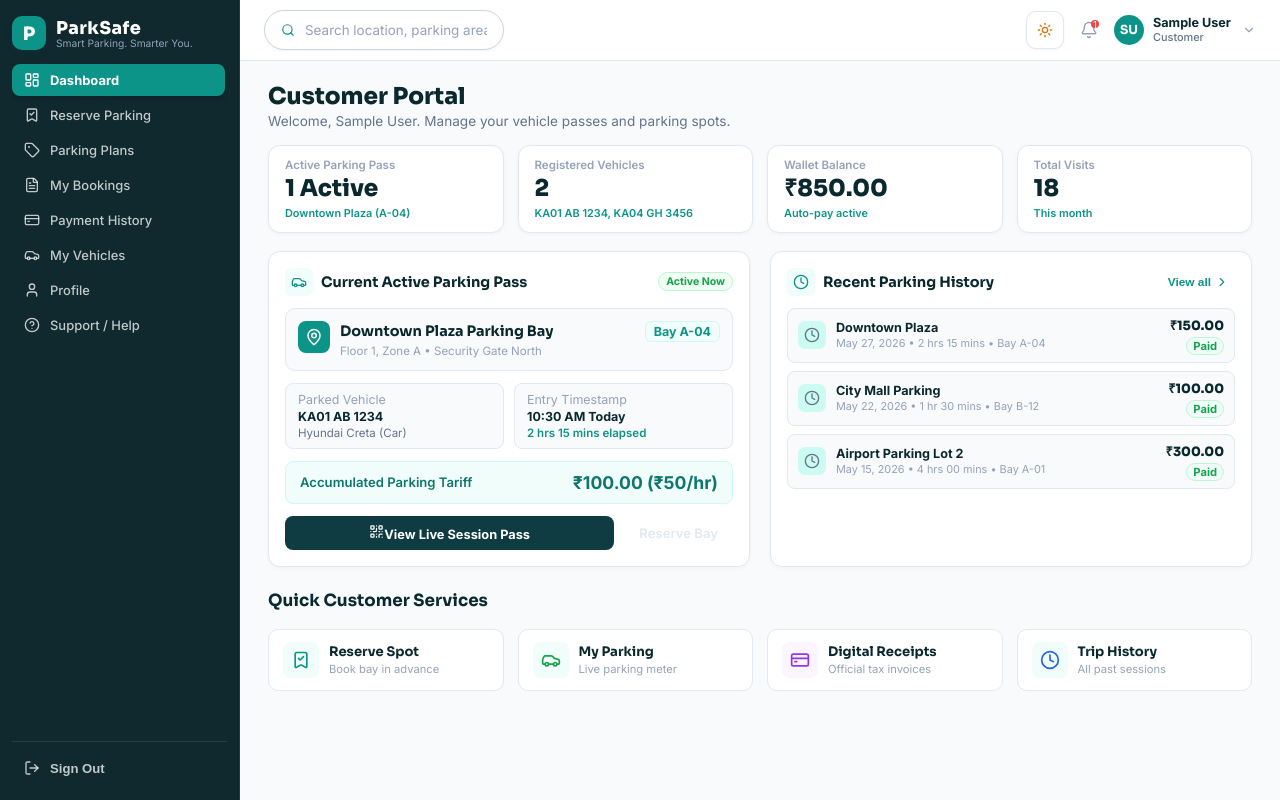
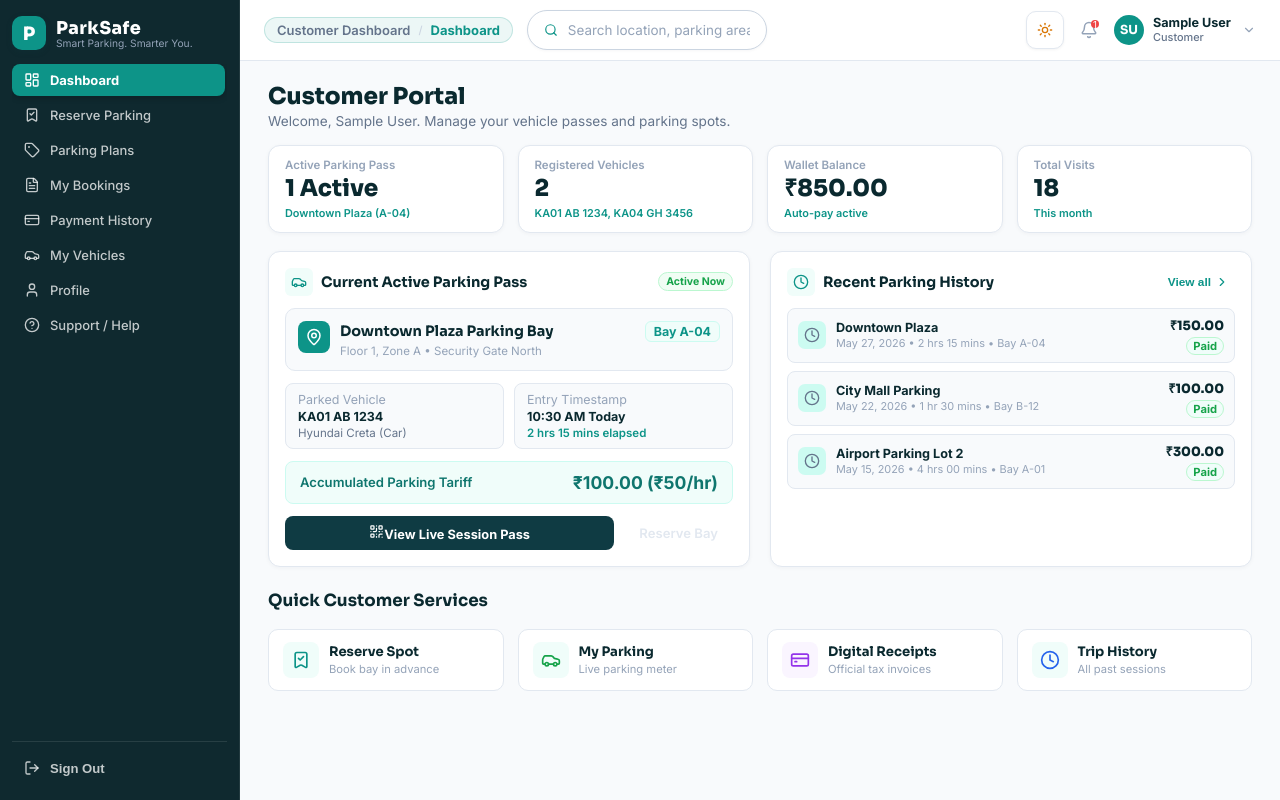
Before and after one commit to laibatajshaik/parking-management, a React (Vite) app in the folder frontend/: page /customer/dashboard in a window 1280 px wide. Built offline with nearby package versions, Linux system fonts and the light colour scheme; no server answers; sample sign-in values are in the browser's storage.

Commit message:
updated routes

```diff
--- a/frontend/src/pages/admin/AdminDashboard.jsx
+++ b/frontend/src/pages/admin/AdminDashboard.jsx
@@ -1,6 +1,6 @@
 import { API_BASE_URL } from "../../config/api.js";
 import { useState, useEffect } from "react";
-import { useNavigate } from "react-router-dom";
+import { useNavigate, useParams } from "react-router-dom";
 import {
   LayoutDashboard,
   Car,
@@ -82,9 +82,37 @@ const INITIAL_24_SLOTS = [
 
 export default function AdminDashboard({ setView }) {
   const navigate = useNavigate();
-  const [activeTab, setActiveTab] = useState("dashboard");
+  const { tab } = useParams();
+  const [activeTab, setActiveTab] = useState(() => tab || "dashboard");
   const [isMobileNavOpen, setIsMobileNavOpen] = useState(false);
   const [statusActionMessage, setStatusActionMessage] = useState("");
+
+  useEffect(() => {
+    if (tab && tab !== activeTab) {
+      const match = ADMIN_SIDEBAR_ITEMS.find((item) => item.id === tab);
+      if (match) {
+        setActiveTab(tab);
+      }
+    } else if (!tab && activeTab !== "dashboard") {
+      setActiveTab("dashboard");
+    }
+  }, [tab, activeTab]);
+
+  useEffect(() => {
+    const current = ADMIN_SIDEBAR_ITEMS.find((item) => item.id === activeTab);
+    const label = current ? current.label : "Dashboard Overview";
+    document.title = `Admin Dashboard - ${label} | ParkSafe`;
+  }, [activeTab]);
+
+  const handleTabChange = (itemId) => {
+    setActiveTab(itemId);
+    setIsMobileNavOpen(false);
+    if (itemId === "dashboard") {
+      navigate("/admin/dashboard");
+    } else {
+      navigate(`/admin/dashboard/${itemId}`);
+    }
+  };
 
   const [usersList, setUsersList] = useState([]);
   const [vehiclesList, setVehiclesList] = useState([]);
@@ -319,8 +347,7 @@ export default function AdminDashboard({ setView }) {
                 className={`pw-sidebar-item ${isActive ? "active" : item.isWorking ? "" : "disabled"}`}
                 onClick={() => {
                   if (item.isWorking) {
-                    setActiveTab(item.id);
-                    setIsMobileNavOpen(false);
+                    handleTabChange(item.id);
                   }
                 }}
                 title={item.isWorking ? "" : `${item.label} (Module disabled)`}
@@ -358,6 +385,13 @@ export default function AdminDashboard({ setView }) {
             >
               <Menu size={18} />
             </button>
+            <div className="pw-topbar-breadcrumb">
+              <span className="pw-breadcrumb-role">Admin Dashboard</span>
+              <span className="pw-breadcrumb-sep">/</span>
+              <span className="pw-breadcrumb-module">
+                {ADMIN_SIDEBAR_ITEMS.find((i) => i.id === activeTab)?.label || "Overview"}
+              </span>
+            </div>
             <div className="pw-topbar-search">
               <Search size={14} className="pw-search-icon" />
               <input
@@ -404,7 +438,7 @@ export default function AdminDashboard({ setView }) {
             <AdminOverview
               metrics={metrics}
               recentBookings={recentBookings}
-              setActiveTab={setActiveTab}
+              setActiveTab={handleTabChange}
             />
           )}
 
--- a/frontend/src/pages/customer/CustomerDashboard.jsx
+++ b/frontend/src/pages/customer/CustomerDashboard.jsx
@@ -1,5 +1,5 @@
 import { useState, useEffect } from "react";
-import { useNavigate } from "react-router-dom";
+import { useNavigate, useParams } from "react-router-dom";
 import { LayoutDashboard, BookmarkCheck, FileText, CreditCard, Car, Tag, User, HelpCircle, Bell, LogOut, Menu, Search, MapPin, ChevronDown, Crown } from "lucide-react";
 import CustomerOverview from "./CustomerOverview.jsx";
 import MyParking from "./MyParking.jsx";
@@ -25,10 +25,38 @@ const CUSTOMER_SIDEBAR_ITEMS = [
 
 export default function CustomerDashboard({ setView }) {
   const navigate = useNavigate();
-  const [activeTab, setActiveTab] = useState("dashboard");
+  const { tab } = useParams();
+  const [activeTab, setActiveTab] = useState(() => tab || "dashboard");
   const [isMobileNavOpen, setIsMobileNavOpen] = useState(false);
   const [selectedReceiptForView, setSelectedReceiptForView] = useState(null);
   const [selectedPlanForReserve, setSelectedPlanForReserve] = useState(null);
+
+  useEffect(() => {
+    if (tab && tab !== activeTab) {
+      const match = CUSTOMER_SIDEBAR_ITEMS.find((item) => item.id === tab);
+      if (match) {
+        setActiveTab(tab);
+      }
+    } else if (!tab && activeTab !== "dashboard") {
+      setActiveTab("dashboard");
+    }
+  }, [tab, activeTab]);
+
+  useEffect(() => {
+    const current = CUSTOMER_SIDEBAR_ITEMS.find((item) => item.id === activeTab);
+    const label = current ? current.label : "Dashboard";
+    document.title = `Customer Dashboard - ${label} | ParkSafe`;
+  }, [activeTab]);
+
+  const handleTabChange = (itemId) => {
+    setActiveTab(itemId);
+    setIsMobileNavOpen(false);
+    if (itemId === "dashboard") {
+      navigate("/customer/dashboard");
+    } else {
+      navigate(`/customer/dashboard/${itemId}`);
+    }
+  };
 
   const [currentUser, setCurrentUser] = useState(() => {
     try {
@@ -125,12 +153,12 @@ export default function CustomerDashboard({ setView }) {
 
   const handleViewReceipt = (payment) => {
     setSelectedReceiptForView(payment);
-    setActiveTab("digital-receipts");
+    handleTabChange("digital-receipts");
   };
 
   const handleSelectPlanAndReserve = (plan) => {
     setSelectedPlanForReserve(plan);
-    setActiveTab("reserve-parking");
+    handleTabChange("reserve-parking");
   };
 
   const getPageTitle = () => {
@@ -185,8 +213,7 @@ export default function CustomerDashboard({ setView }) {
                 className={`pw-sidebar-item ${isActive ? "active" : item.isWorking ? "" : "disabled"}`}
                 onClick={() => {
                   if (item.isWorking) {
-                    setActiveTab(item.id);
-                    setIsMobileNavOpen(false);
+                    handleTabChange(item.id);
                   }
                 }}
                 title={item.isWorking ? "" : `${item.label} (Module disabled)`}
@@ -236,6 +263,13 @@ export default function CustomerDashboard({ setView }) {
             >
               <Menu size={18} />
             </button>
+            <div className="pw-topbar-breadcrumb">
+              <span className="pw-breadcrumb-role">Customer Dashboard</span>
+              <span className="pw-breadcrumb-sep">/</span>
+              <span className="pw-breadcrumb-module">
+                {CUSTOMER_SIDEBAR_ITEMS.find((i) => i.id === activeTab)?.label || "Dashboard"}
+              </span>
+            </div>
             <div className="pw-topbar-search">
               <Search size={14} className="pw-search-icon" />
               <input
@@ -297,7 +331,7 @@ export default function CustomerDashboard({ setView }) {
             <CustomerOverview
               currentUser={currentUser}
               recentParkings={recentParkings}
-              setActiveTab={setActiveTab}
+              setActiveTab={handleTabChange}
               isPremiumActive={isPremiumActive}
               premiumPlanInfo={premiumPlanInfo}
             />
@@ -306,7 +340,7 @@ export default function CustomerDashboard({ setView }) {
           {activeTab === "reserve-parking" && (
             <ReserveParking
               loggedInUser={currentUser}
-              onNavigate={(tab) => setActiveTab(tab)}
+              onNavigate={(tab) => handleTabChange(tab)}
               isPremiumActive={isPremiumActive}
               premiumPlanInfo={premiumPlanInfo}
               onActivatePremium={handleActivatePremium}
@@ -325,7 +359,7 @@ export default function CustomerDashboard({ setView }) {
           {activeTab === "my-parking" && (
             <MyParking
               loggedInUser={currentUser}
-              onNavigate={(tab) => setActiveTab(tab)}
+              onNavigate={(tab) => handleTabChange(tab)}
               isPremiumActive={isPremiumActive}
               premiumPlanInfo={premiumPlanInfo}
             />
@@ -333,7 +367,7 @@ export default function CustomerDashboard({ setView }) {
 
           {activeTab === "parking-history" && (
             <ParkingHistory
-              onNavigate={(tab) => setActiveTab(tab)}
+              onNavigate={(tab) => handleTabChange(tab)}
               isPremiumActive={isPremiumActive}
             />
           )}
@@ -357,7 +391,7 @@ export default function CustomerDashboard({ setView }) {
               currentUser={currentUser}
               isPremiumActive={isPremiumActive}
               premiumPlanInfo={premiumPlanInfo}
-              onNavigateToPlans={() => setActiveTab("parking-plans")}
+              onNavigateToPlans={() => handleTabChange("parking-plans")}
             />
           )}
 
--- a/frontend/src/pages/staff/StaffDashboard.jsx
+++ b/frontend/src/pages/staff/StaffDashboard.jsx
@@ -1,6 +1,6 @@
 import { API_BASE_URL } from "../../config/api.js";
 import { useState, useEffect } from "react";
-import { useNavigate } from "react-router-dom";
+import { useNavigate, useParams } from "react-router-dom";
 import { LayoutDashboard, Calculator, Car, Calendar, MapPin, CreditCard, FileText, BarChart3, HelpCircle, Bell, LogOut as LogOutIcon, Search, Menu, CheckCircle, ChevronDown } from "lucide-react";
 import StaffOverview from "./StaffOverview.jsx";
 import VehicleEntry from "./VehicleEntry.jsx";
@@ -29,10 +29,38 @@ const STAFF_SIDEBAR_ITEMS = [
 
 export default function StaffDashboard({ setView }) {
   const navigate = useNavigate();
-  const [activeTab, setActiveTab] = useState("fee-calculation");
+  const { tab } = useParams();
+  const [activeTab, setActiveTab] = useState(() => tab || "dashboard");
   const [isMobileNavOpen, setIsMobileNavOpen] = useState(false);
   const [statusActionMessage, setStatusActionMessage] = useState("");
   const [selectedVehicleForPayment, setSelectedVehicleForPayment] = useState(null);
+
+  useEffect(() => {
+    if (tab && tab !== activeTab) {
+      const match = STAFF_SIDEBAR_ITEMS.find((item) => item.id === tab);
+      if (match) {
+        setActiveTab(tab);
+      }
+    } else if (!tab && activeTab !== "dashboard") {
+      setActiveTab("dashboard");
+    }
+  }, [tab, activeTab]);
+
+  useEffect(() => {
+    const current = STAFF_SIDEBAR_ITEMS.find((item) => item.id === activeTab);
+    const label = current ? current.label : "Dashboard";
+    document.title = `Staff Dashboard - ${label} | ParkSafe`;
+  }, [activeTab]);
+
+  const handleTabChange = (itemId) => {
+    setActiveTab(itemId);
+    setIsMobileNavOpen(false);
+    if (itemId === "dashboard") {
+      navigate("/staff/dashboard");
+    } else {
+      navigate(`/staff/dashboard/${itemId}`);
+    }
+  };
 
   const [metrics, setMetrics] = useState({
     todayBookings: "42",
@@ -108,11 +136,11 @@ export default function StaffDashboard({ setView }) {
 
   const handleSelectVehicleForPayment = (veh) => {
     setSelectedVehicleForPayment(veh);
-    setActiveTab("payment");
+    handleTabChange("payment");
   };
 
   const handleNavigateToEntryWithSlot = () => {
-    setActiveTab("vehicle-entry");
+    handleTabChange("vehicle-entry");
   };
 
   const getPageTitle = () => {
@@ -171,8 +199,7 @@ export default function StaffDashboard({ setView }) {
                 className={`pw-sidebar-item ${isActive ? "active" : item.isWorking ? "" : "disabled"}`}
                 onClick={() => {
                   if (item.isWorking) {
-                    setActiveTab(item.id);
-                    setIsMobileNavOpen(false);
+                    handleTabChange(item.id);
                   }
                 }}
                 title={item.isWorking ? "" : `${item.label} (Module disabled)`}
@@ -210,6 +237,13 @@ export default function StaffDashboard({ setView }) {
             >
               <Menu size={18} />
             </button>
+            <div className="pw-topbar-breadcrumb">
+              <span className="pw-breadcrumb-role">Staff Dashboard</span>
+              <span className="pw-breadcrumb-sep">/</span>
+              <span className="pw-breadcrumb-module">
+                {STAFF_SIDEBAR_ITEMS.find((i) => i.id === activeTab)?.label || "Dashboard"}
+              </span>
+            </div>
             <div className="pw-topbar-search">
               <Search size={14} className="pw-search-icon" />
               <input
@@ -267,7 +301,7 @@ export default function StaffDashboard({ setView }) {
             <StaffOverview
               metrics={metrics}
               recentEntries={recentEntries}
-              setActiveTab={setActiveTab}
+              setActiveTab={handleTabChange}
             />
           )}
 
@@ -275,7 +309,7 @@ export default function StaffDashboard({ setView }) {
             <FeeCalculation
               onProceedToPayment={(calcData) => {
                 setSelectedVehicleForPayment(calcData);
-                setActiveTab("payment");
+                handleTabChange("payment");
               }}
             />
           )}
@@ -283,7 +317,7 @@ export default function StaffDashboard({ setView }) {
           {activeTab === "reservation-validation" && (
             <ReservationValidation
               onProceedToEntry={() => {
-                setActiveTab("vehicle-entry");
+                handleTabChange("vehicle-entry");
               }}
             />
           )}
```
Also changed, not shown: frontend/src/App.jsx (+9 -0 lines), frontend/src/index.css.
